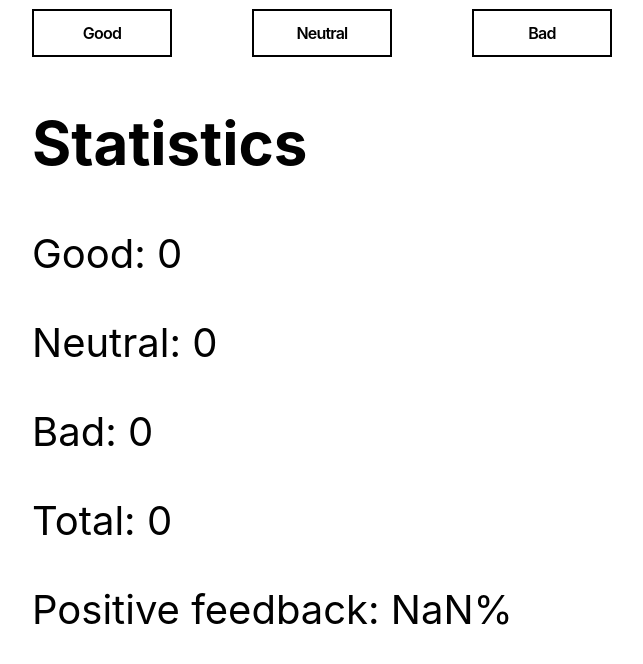
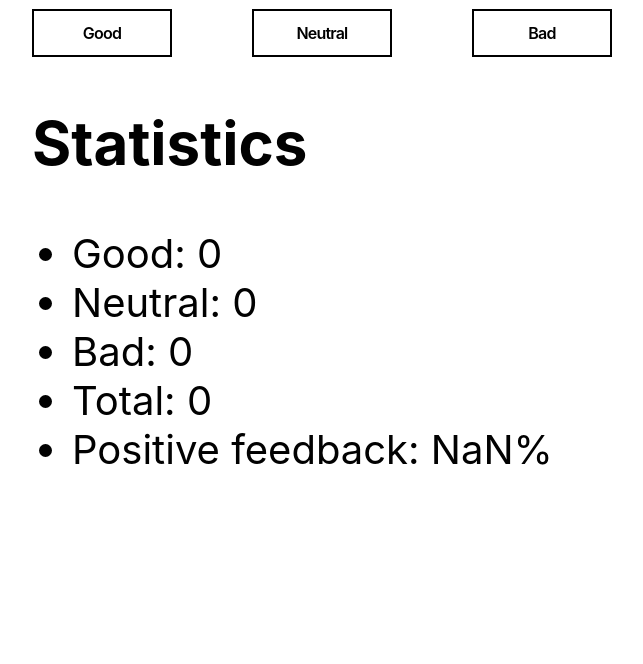
Before and after one commit to Ront31/goit-react-hw-02-feedback, a React (Create React App) app: page / in a window 1280 px wide. Shown: the top 664 px of the page, without its empty margins (318-961 px from the left). Built offline with nearby package versions, Linux system fonts and the light colour scheme.

Commit message:
upd on step 3

```diff
--- a/src/components/Feedback/Feedback.jsx
+++ b/src/components/Feedback/Feedback.jsx
@@ -1,5 +1,6 @@
 import React from 'react';
 import css from './Feedback.module.css';
+import { Statistic } from './Statisctic/Staticts';
 
 export class Feedback extends React.Component {
   state = {
@@ -60,14 +61,13 @@ export class Feedback extends React.Component {
             Bad
           </button>
         </div>
-        <div>
-          <h2>Statistics</h2>
-          <p>Good: {this.state.good}</p>
-          <p>Neutral: {this.state.neutral}</p>
-          <p>Bad: {this.state.bad}</p>
-          <p>Total: {this.countTotalFeedback()}</p>
-          <p>Positive feedback: {this.countPositiveFeedbackPercentage()}%</p>
-        </div>
+        <Statistic
+          good={this.state.good}
+          neutral={this.state.neutral}
+          bad={this.state.bad}
+          total={this.countTotalFeedback()}
+          positivePercentage={this.countPositiveFeedbackPercentage()}
+        />
       </div>
     );
   }
--- /dev/null
+++ b/src/components/Feedback/Statisctic/Staticts.jsx
@@ -0,0 +1,20 @@
+export const Statistic = ({
+  good,
+  neutral,
+  bad,
+  total,
+  positivePercentage,
+}) => {
+  return (
+    <div>
+      <h2>Statistics</h2>
+      <ul>
+        <li>Good: {good}</li>
+        <li>Neutral: {neutral}</li>
+        <li>Bad: {bad}</li>
+        <li>Total: {total}</li>
+        <li>Positive feedback: {positivePercentage}%</li>
+      </ul>
+    </div>
+  );
+};
```
